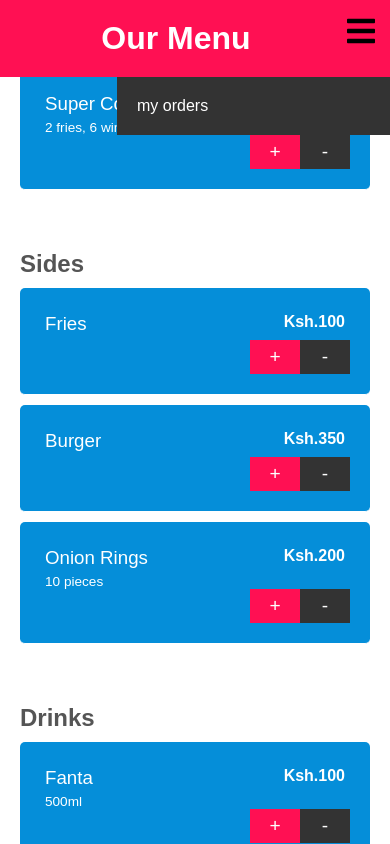
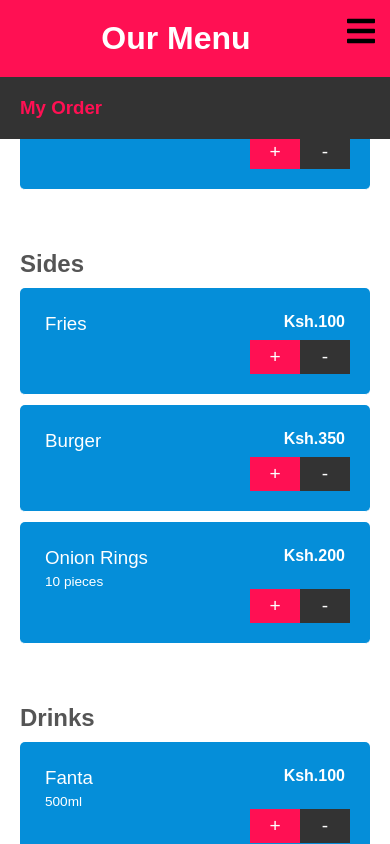
Before and after one commit to EdwinWalela/restaurant-manager, a React (Create React App) app: page / in a window 390 px wide. Both pictures are taken after a click on the icon 361 px from the left and 31 px from the top of the page. Shown: the top 844 px of the page. Built offline with nearby package versions, Linux system fonts and the light colour scheme.

Commit message:
userorder screen-width on mobile

```diff
--- a/src/App.css
+++ b/src/App.css
@@ -7,6 +7,10 @@
 
 a{
     color:inherit;
+}
+
+li{
+    list-style-type: none;
 }
 
 
@@ -72,6 +76,12 @@ a{
     font-size: 2em;
     padding:5px;
     float: right;
+    transition:all linear .1s;
+}
+
+.fa-bars:active{
+    transition:all linear .1s;
+    color:#fff;
 }
 
 .user-orders{
@@ -79,8 +89,18 @@ a{
     padding:20px;
     float: right;
     color:#fff;
-    width: 70%;
-    max-width: 450px;
+    width: 100%;
+    max-width: 550px;
+}
+
+.user-orders h3{
+    color:#FF1053;
+}
+
+.user-orders li{
+    padding:20px;
+    margin:0px 10px;
+    border-bottom:solid 1px;
 }
 
 .item-counter{
--- a/src/App.js
+++ b/src/App.js
@@ -80,6 +80,7 @@ class App extends Component {
         return (
             <div>
                 <OrderPage
+                    userOrder = {this.state.userOrder}
                     handleUserOrderDisplay = {this.handleUserOrderDisplay}
                     userOrderDisplay = {this.state.userOrderDisplay}
                     menuItems = {this.state.menuItems}
--- a/src/components/OrderPage.js
+++ b/src/components/OrderPage.js
@@ -18,6 +18,7 @@ export default function OrderPage(props) {
     return (
         <div>
             <Header
+                userOrder={props.userOrder}
                 handleUserOrderDisplay={props.handleUserOrderDisplay}
                 userOrderDisplay={props.userOrderDisplay}
                 title="Our Menu"
@@ -48,6 +49,10 @@ export default function OrderPage(props) {
 
 // PropTypes
 OrderPage.propTypes = {
+    userOrder:PropTypes.shape({
+        id:Number,
+        quantity:Number
+    }).isRequired,
     menuItems:PropTypes.arrayOf(PropTypes.shape({
         id:Number,
         type:String,
--- a/src/components/UserOrders.js
+++ b/src/components/UserOrders.js
@@ -2,17 +2,27 @@ import React, { Component } from 'react'
 import PropTypes from 'prop-types'
 
 class UserOrders extends Component{
+
+    state = {
+
+    }
+
     render(){
         return (
             <div className="user-orders">
-               my orders
+                <h3>My Order</h3>
+               {this.props.items.map(item=>{
+                   return (
+                       <li>name x quantity Ksh.300</li>
+                   )
+               })}
             </div>
         )
     }
 }
 
 UserOrders.propTypes = {
-    orders:PropTypes.shape({
+    items:PropTypes.shape({
         id:PropTypes.number,
         quantity:PropTypes.number
     })
--- a/src/components/layout/Header.js
+++ b/src/components/layout/Header.js
@@ -9,12 +9,16 @@ function Header(props) {
         <i class="fas fa-bars" onClick={props.handleUserOrderDisplay}></i>
             <h1>{props.title}</h1>
 
-            {props.userOrderDisplay ? <UserOrders /> : ''}
+            {props.userOrderDisplay ? <UserOrders items={props.userOrder} /> : ''}
         </div>
     )
 }
 
 Header.propTypes = {
+    userOrder:PropTypes.shape({
+        id:Number,
+        quantity:Number
+    }).isRequired,
     title:PropTypes.string,
     userOrderDisplay:PropTypes.bool,
     handleUserOrderDisplay:PropTypes.func.isRequired
```
